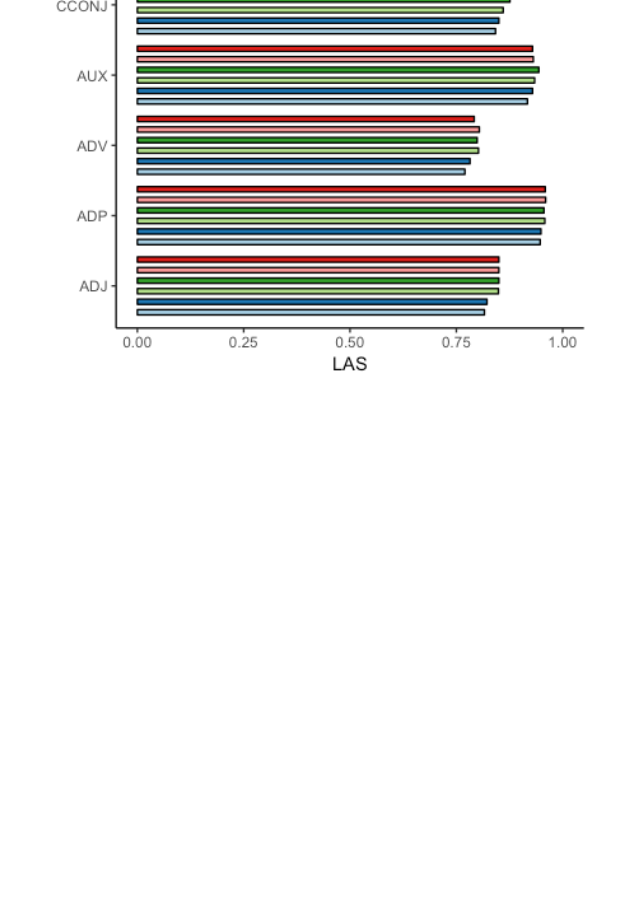
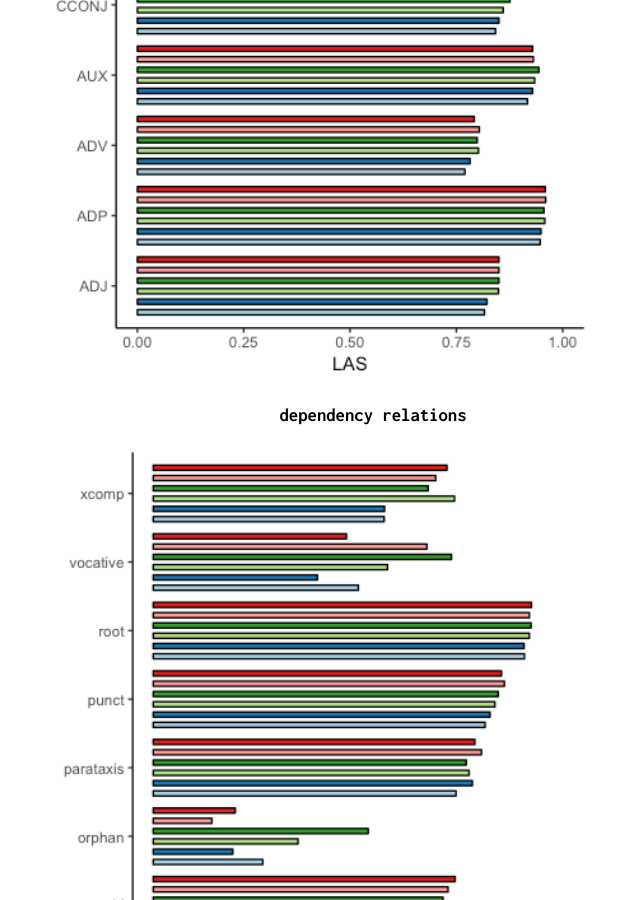
Before and after one commit to rutrastone/rutrastone.github.io, a Jekyll site: the page built from error_analysis.md, in a window 1280 px wide and 900 px high, scrolled down 4865 px. Shown: the whole window, without its empty margins (267-907 px from the left). Built offline with Jekyll 4.4.1, drawn with Linux system fonts in a browser that asks for light colours; before the commit the page ends 5251 px from its top, so only the background shows below that.

Commit message:
added deprels

```diff
--- a/error_analysis.md
+++ b/error_analysis.md
@@ -27,3 +27,7 @@ layout: default
 <h3><center>pos-tag</center></h3>
 
 ![postag](postags.png)
+
+<h3><center>dependency relations</center></h3>
+
+![deprel_pr](deprel_pr.png) ![deprel_rc](deprel_rc.png)
```
Also changed, not shown: deprel_pr.png (added), deprel_rc.png (added).
